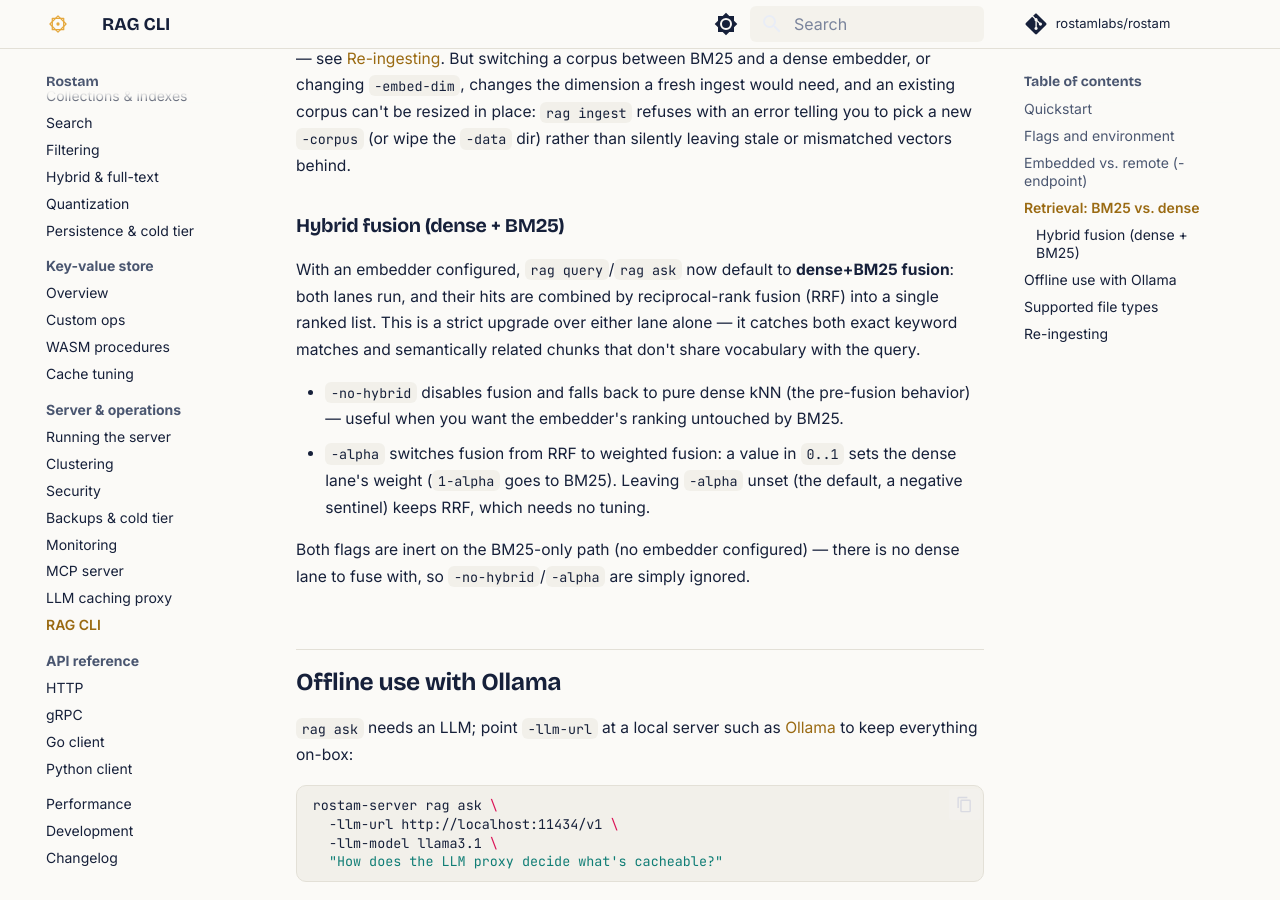
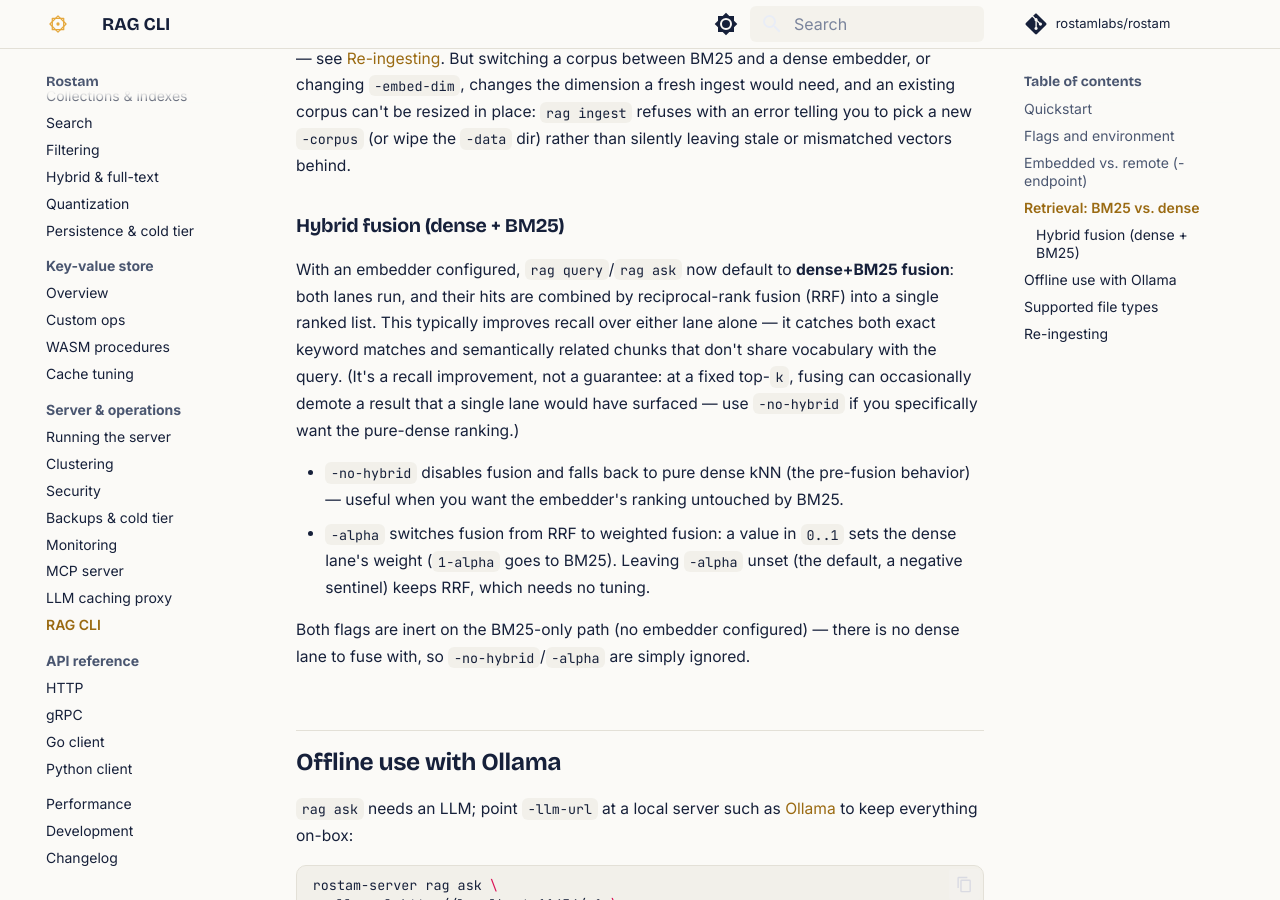
Before and after one commit to Keivan-S/rostam, an MkDocs documentation site: the page built from docs/server/rag.md, in a window 1280 px wide and 900 px high, scrolled down 3367 px. Built offline with MkDocs 1.6.1 and Material for MkDocs 9.7.7, drawn with Linux system fonts in a browser that asks for light colours; comment, search, counter and statistics services are not loaded.

Commit message:
docs(rag): hybrid default in README; soften fusion 'strict upgrade' to a recall improvement

```diff
--- a/docs/server/rag.md
+++ b/docs/server/rag.md
@@ -108,9 +108,12 @@
 
 With an embedder configured, `rag query`/`rag ask` now default to
 **dense+BM25 fusion**: both lanes run, and their hits are combined by
-reciprocal-rank fusion (RRF) into a single ranked list. This is a strict
-upgrade over either lane alone — it catches both exact keyword matches and
-semantically related chunks that don't share vocabulary with the query.
+reciprocal-rank fusion (RRF) into a single ranked list. This typically
+improves recall over either lane alone — it catches both exact keyword
+matches and semantically related chunks that don't share vocabulary with the
+query. (It's a recall improvement, not a guarantee: at a fixed top-`k`,
+fusing can occasionally demote a result that a single lane would have
+surfaced — use `-no-hybrid` if you specifically want the pure-dense ranking.)
 
 - `-no-hybrid` disables fusion and falls back to pure dense kNN (the
   pre-fusion behavior) — useful when you want the embedder's ranking
```
Also changed, not shown: README.md (+3 -2 lines).
